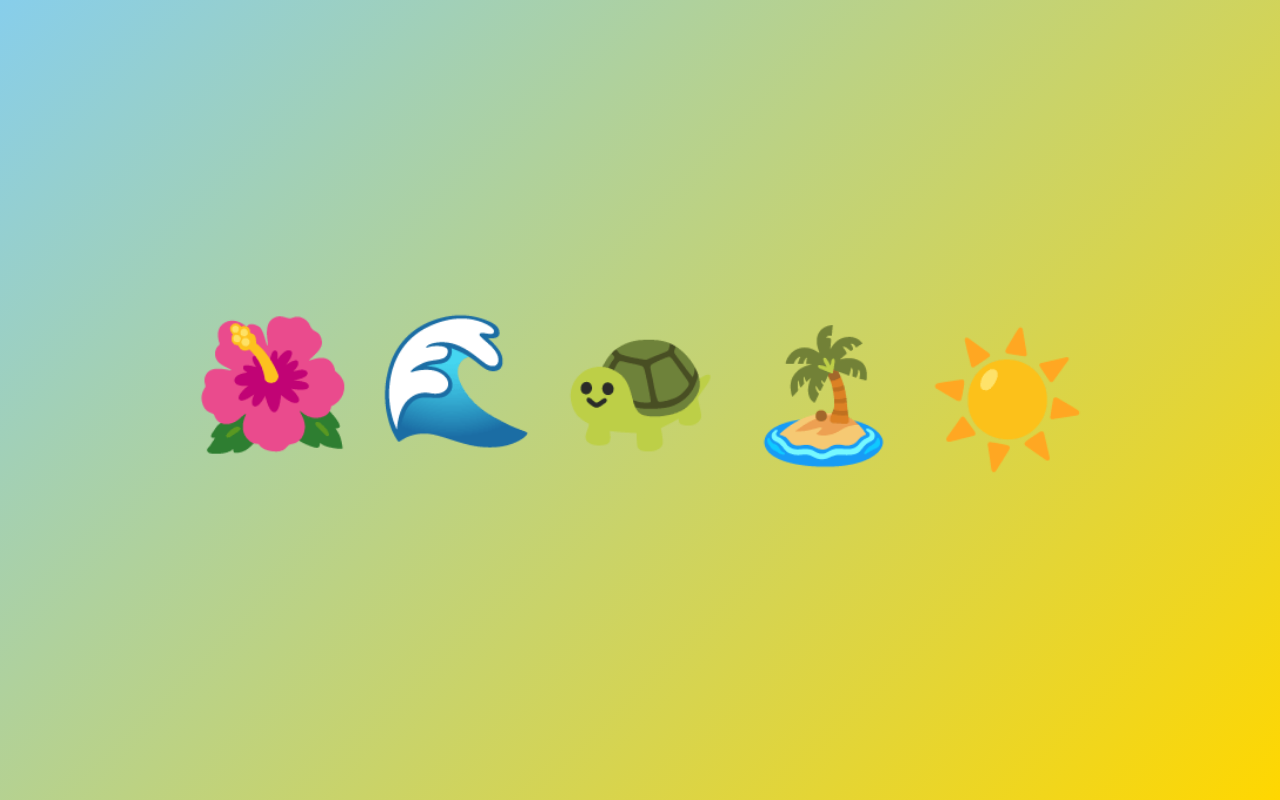
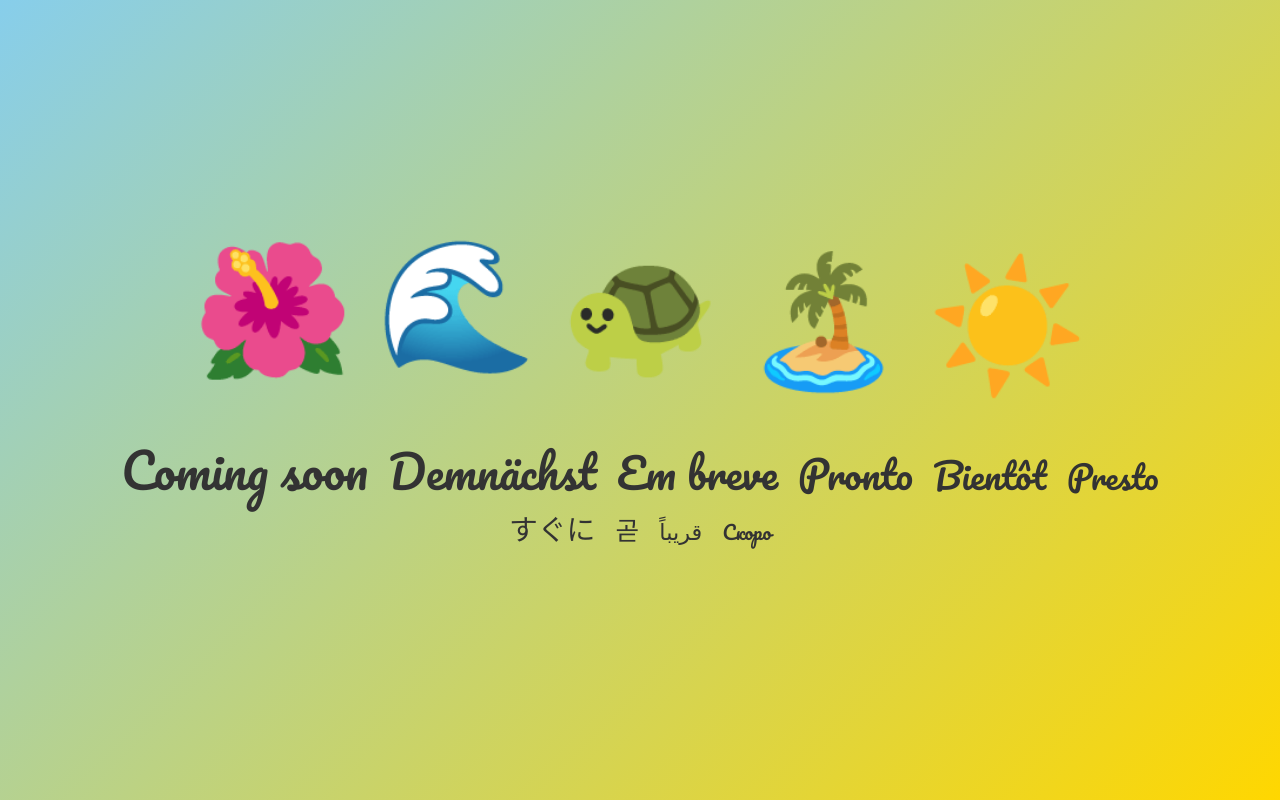
Before and after one commit to cdrcqnts/bf-placeholder, a plain HTML site: page index.html in a window 1280 px wide. Drawn offline with Linux system fonts and the light colour scheme.

Commit message:
added text

```diff
--- a/index.html
+++ b/index.html
@@ -4,6 +4,9 @@
     <meta charset="UTF-8">
     <meta name="viewport" content="width=device-width, initial-scale=1.0">
     <title>Island Paradise</title>
+    <link rel="preconnect" href="https://fonts.googleapis.com">
+    <link rel="preconnect" href="https://fonts.gstatic.com" crossorigin>
+    <link href="https://fonts.googleapis.com/css2?family=Pacifico&display=swap" rel="stylesheet">
     <style>
         body {
             font-family: Arial, sans-serif;
@@ -41,6 +44,35 @@
             50% { transform: translateY(-20px); }
         }
 
+        .text-container {
+            text-align: center;
+            margin-top: 2rem;
+            color: #333;
+            font-family: 'Pacifico', cursive;
+            max-width: 90vw;
+            line-height: 1.5;
+        }
+
+        .text-container p {
+            margin: 0;
+        }
+
+        .text-container span {
+            display: inline-block;
+            margin: 0 0.5rem;
+        }
+
+        .text-container span:nth-child(1) { font-size: clamp(1.5rem, 5vw, 3rem); }
+        .text-container span:nth-child(2) { font-size: clamp(1.4rem, 4.7vw, 2.8rem); }
+        .text-container span:nth-child(3) { font-size: clamp(1.3rem, 4.4vw, 2.6rem); }
+        .text-container span:nth-child(4) { font-size: clamp(1.2rem, 4.1vw, 2.4rem); }
+        .text-container span:nth-child(5) { font-size: clamp(1.1rem, 3.8vw, 2.2rem); }
+        .text-container span:nth-child(6) { font-size: clamp(1rem, 3.5vw, 2rem); }
+        .text-container span:nth-child(7) { font-size: clamp(0.9rem, 3.2vw, 1.8rem); }
+        .text-container span:nth-child(8) { font-size: clamp(0.8rem, 2.9vw, 1.6rem); }
+        .text-container span:nth-child(9) { font-size: clamp(0.7rem, 2.6vw, 1.4rem); }
+        .text-container span:nth-child(10) { font-size: clamp(0.6rem, 2.3vw, 1.2rem); }
+
         @media (max-width: 600px) {
             .emoji {
                 font-size: clamp(2rem, 8vw, 6rem);
@@ -52,6 +84,7 @@
     </style>
 </head>
 <body>
+    <div>
         <div class="emoji-container">
             <span class="emoji">🌺</span>
             <span class="emoji">🌊</span>
@@ -59,5 +92,20 @@
             <span class="emoji">🏝️</span>
             <span class="emoji">☀️</span>
         </div>
+        <div class="text-container">
+            <p>
+                <span>Coming soon</span>
+                <span>Demnächst</span>
+                <span>Em breve</span>
+                <span>Pronto</span>
+                <span>Bientôt</span>
+                <span>Presto</span>
+                <span>すぐに</span>
+                <span>곧</span>
+                <span>قريباً</span>
+                <span>Скоро</span>
+            </p>
+        </div>
+    </div>
 </body>
 </html>
```
Lines whose indentation alone changed are shown as unchanged.
